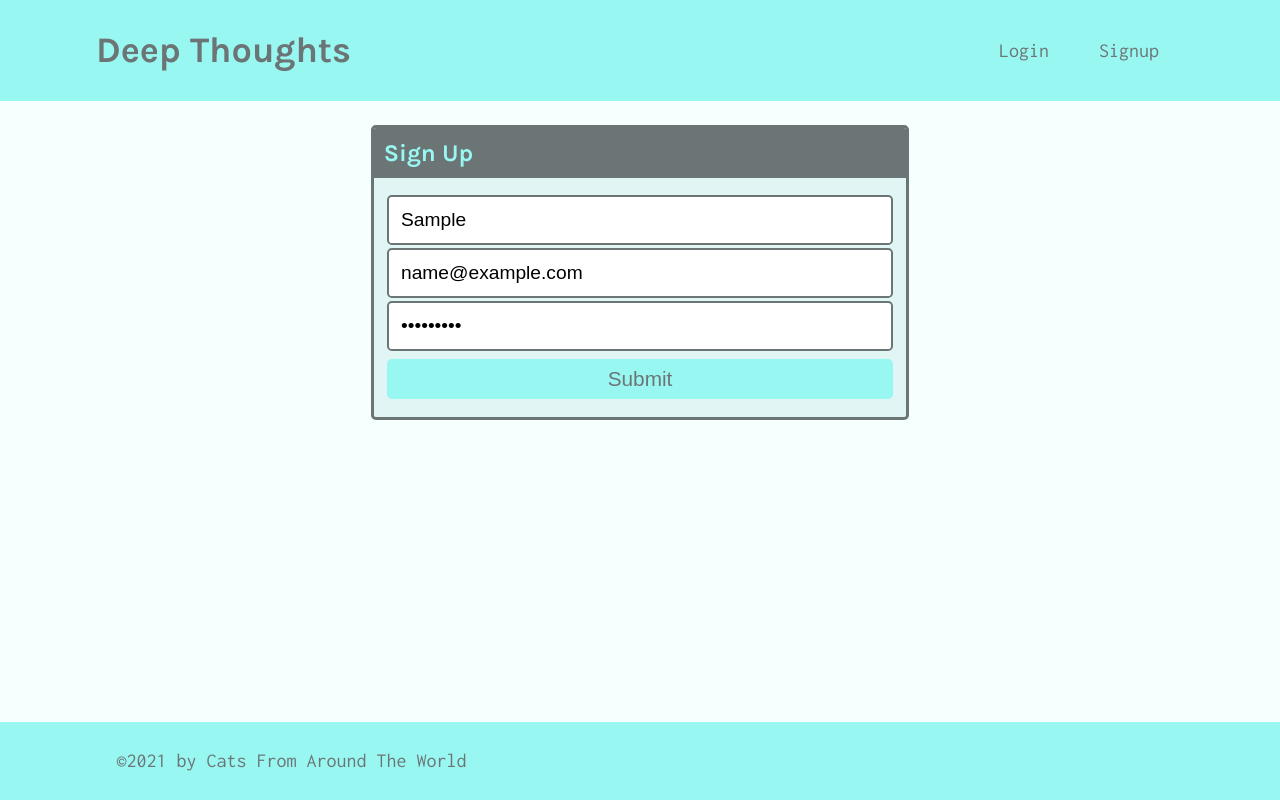
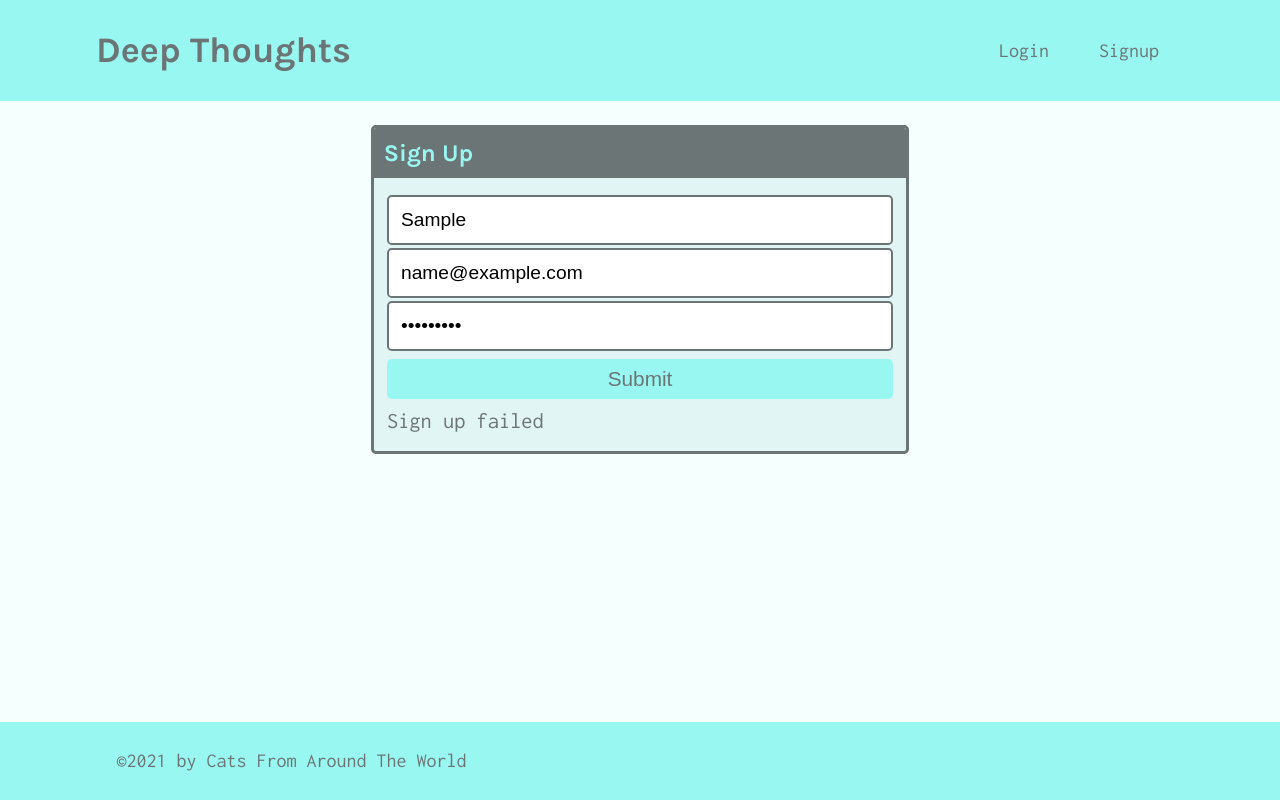
Before and after one commit to Rey79-coder/deep-thoughts, a React (Create React App) app in the folder client/: page /signup in a window 1280 px wide. Both pictures are taken after typing "Sample", "name@example.com", "Sample123" into the empty fields and a click on the button "Submit". Built offline with nearby package versions, Linux system fonts and the light colour scheme; no server answers.

Commit message:
signup-working

```diff
--- a/client/src/pages/Signup.js
+++ b/client/src/pages/Signup.js
@@ -1,8 +1,10 @@
 import React, { useState } from 'react';
+import { useMutation } from '@apollo/client';
+import { ADD_USER } from '../utils/mutations';
 
 const Signup = () => {
   const [formState, setFormState] = useState({ username: '', email: '', password: '' });
-
+  const [addUser, { error }] = useMutation(ADD_USER);
   // update state based on form input changes
   const handleChange = (event) => {
     const { name, value } = event.target;
@@ -14,8 +16,19 @@
   };
 
   // submit form
-  const handleFormSubmit = async (event) => {
+  const handleFormSubmit = async event => {
     event.preventDefault();
+
+    // use try/catch instead of promises to handle errors
+    try {
+      // execute addUser mutation and pass in variable data from form
+      const { data } = await addUser({
+        variables: { ...formState }
+      });
+      console.log(data);
+    } catch (e) {
+      console.error(e);
+    }
   };
 
   return (
@@ -55,6 +68,7 @@
               <button className='btn d-block w-100' type='submit'>
                 Submit
               </button>
+              {error && <div>Sign up failed</div>}
             </form>
           </div>
         </div>
--- /dev/null
+++ b/client/src/utils/mutations.js
@@ -0,0 +1,26 @@
+import { gql } from '@apollo/client';
+
+// THIS IS A MUTATION TO CREATE, UPDATE, AND DELETE ROUTES
+export const LOGIN_USER = gql`
+  mutation login($email: String!, $password: String!) {
+    login(email: $email, password: $password) {
+      token
+      user {
+        _id
+        username
+      }
+    }
+  }
+`;
+
+export const ADD_USER = gql`
+  mutation addUser($username: String!, $email: String!, $password: String!) {
+    addUser(username: $username, email: $email, password: $password) {
+      token
+      user {
+        _id
+        username
+      }
+    }
+  }
+`;
```
